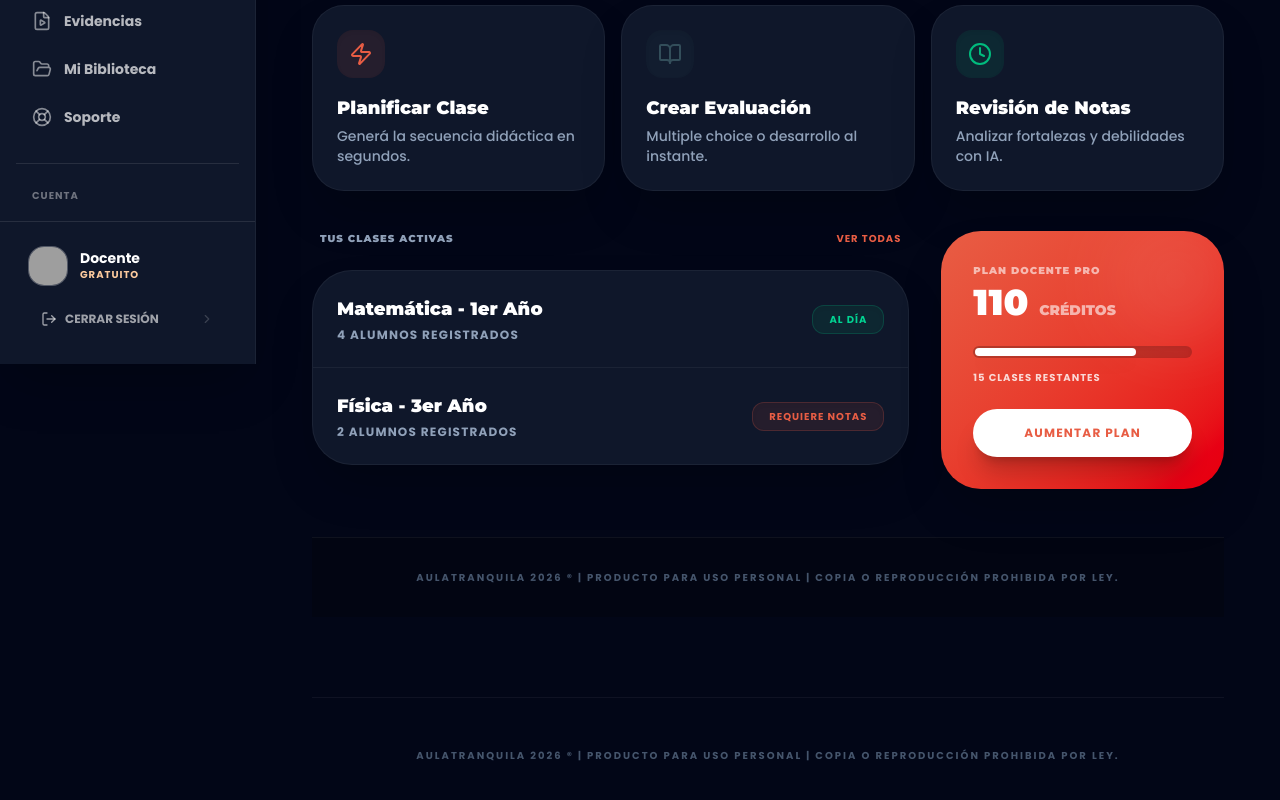
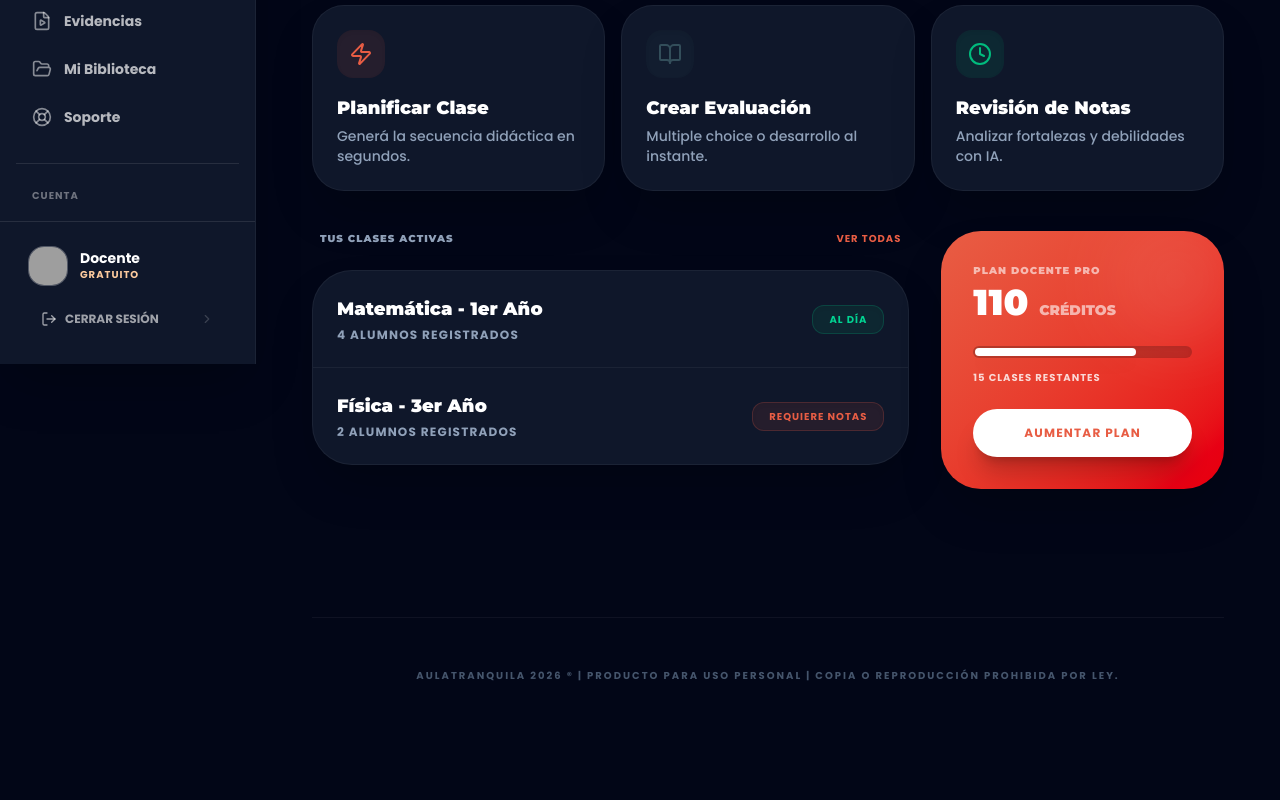
Before and after one commit to arielwin85-dotcom/aula-tranquila, a Next.js app: page / in a window 1280 px wide. Shown: the part 436-1236 px from the top of the page. Built offline with nearby package versions, Linux system fonts and the light colour scheme; no server answers; grey boxes are pictures that could not be loaded.

Commit message:
UI: Remove duplicate footer in dashboard v2.7.1

```diff
--- a/src/app/layout.tsx
+++ b/src/app/layout.tsx
@@ -21,16 +21,7 @@ export default function RootLayout({
     <html lang="es" className={`${montserrat.variable} ${poppins.variable} ${inter.variable}`}>
       <body className="font-poppins bg-brand-bg text-foreground min-h-screen">
         <SidebarWrapper>
-          <div className="min-h-screen flex flex-col">
-            <main className="flex-1">
-              {children}
-            </main>
-            <footer className="py-8 px-4 border-t border-white/5 text-center bg-black/20">
-              <p className="text-[10px] font-black text-slate-600 uppercase tracking-[0.2em]">
-                AULATRANQUILA 2026 ® | Producto para uso personal | Copia o reproducción prohibida por ley.
-              </p>
-            </footer>
-          </div>
+          {children}
         </SidebarWrapper>
       </body>
     </html>
```
